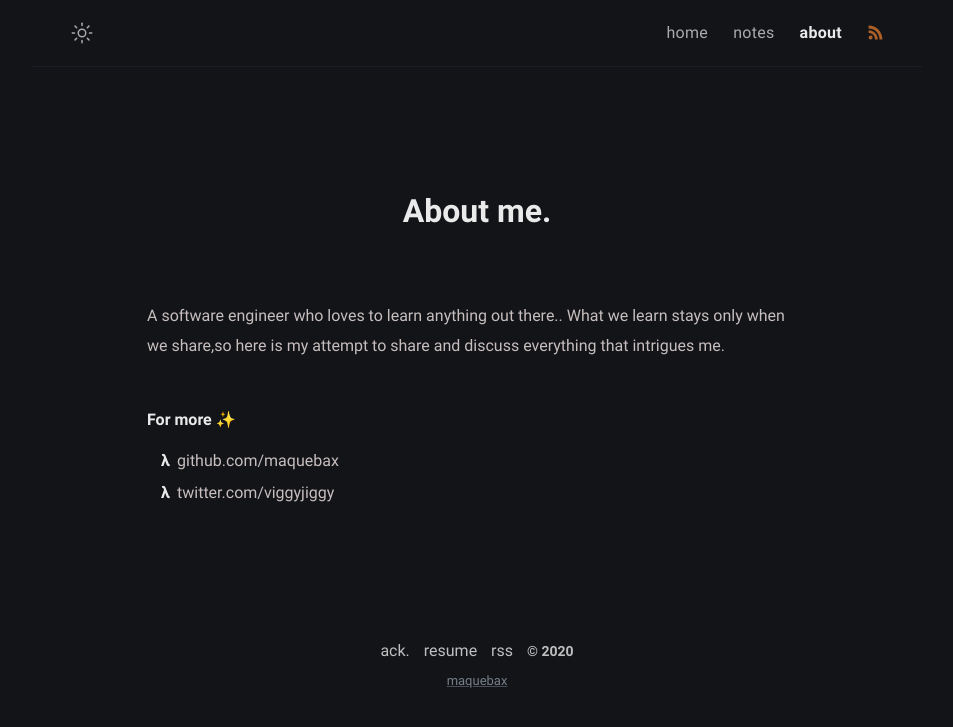
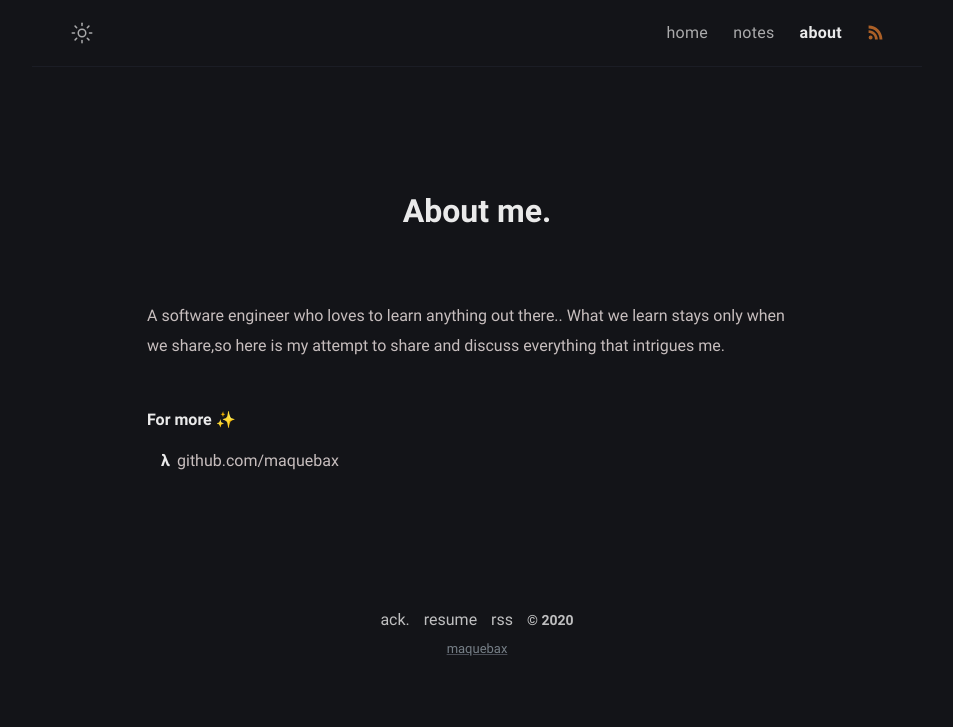
Before and after one commit to maquebax/maquebax.github.io, a Jekyll site: the page built from about.md, in a window 1280 px wide. Shown: the top 727 px of the page, without its empty margins (163-1116 px from the left). Built offline with Jekyll 4.4.1, drawn with Linux system fonts in a browser that asks for light colours.

Commit message:
Update about.md

```diff
--- a/about.md
+++ b/about.md
@@ -13,4 +13,3 @@ What we learn stays only when we share,so here is my attempt to share and discus
 
 
 - github.com/{{ site.author.github }}
-- twitter.com/viggyjiggy
```
